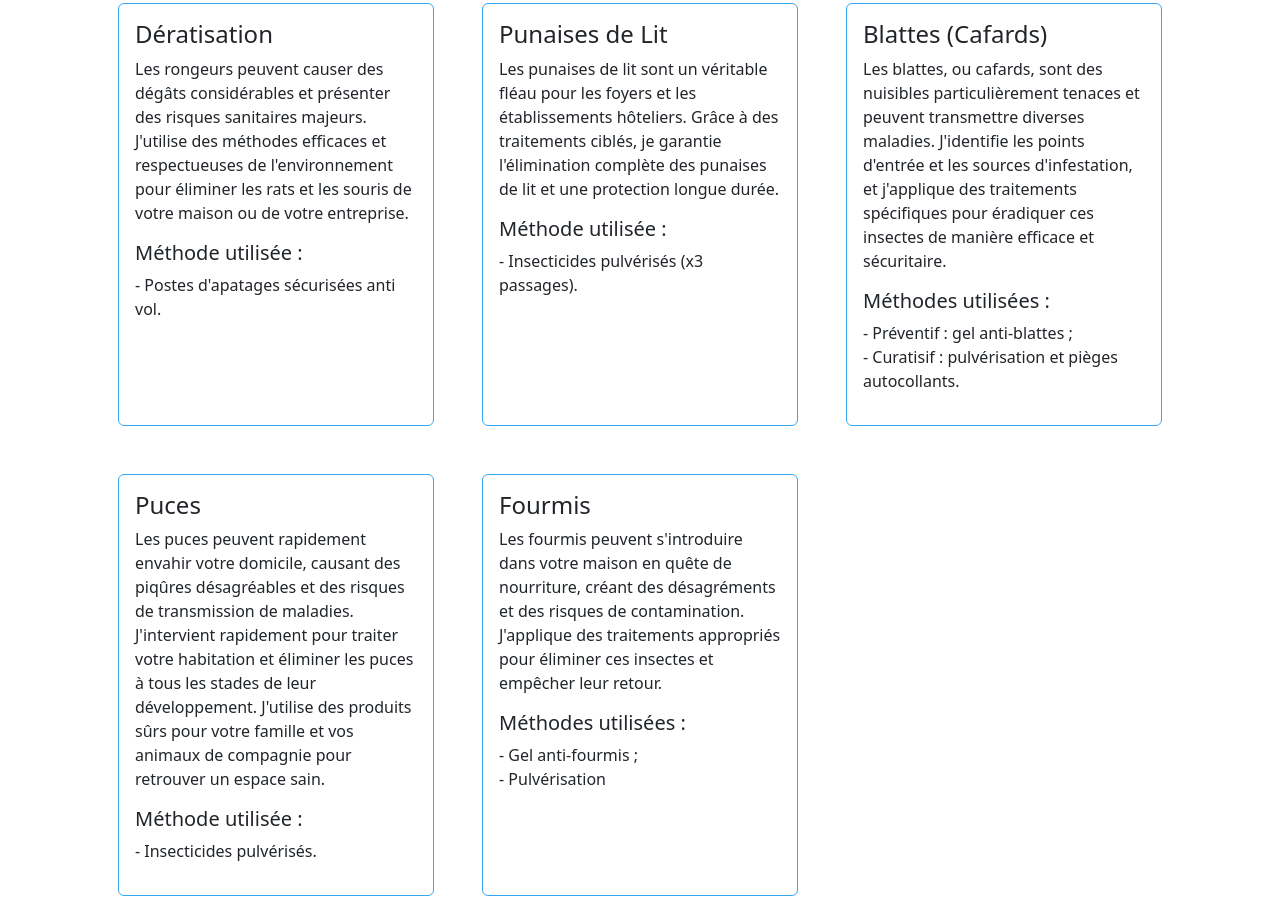
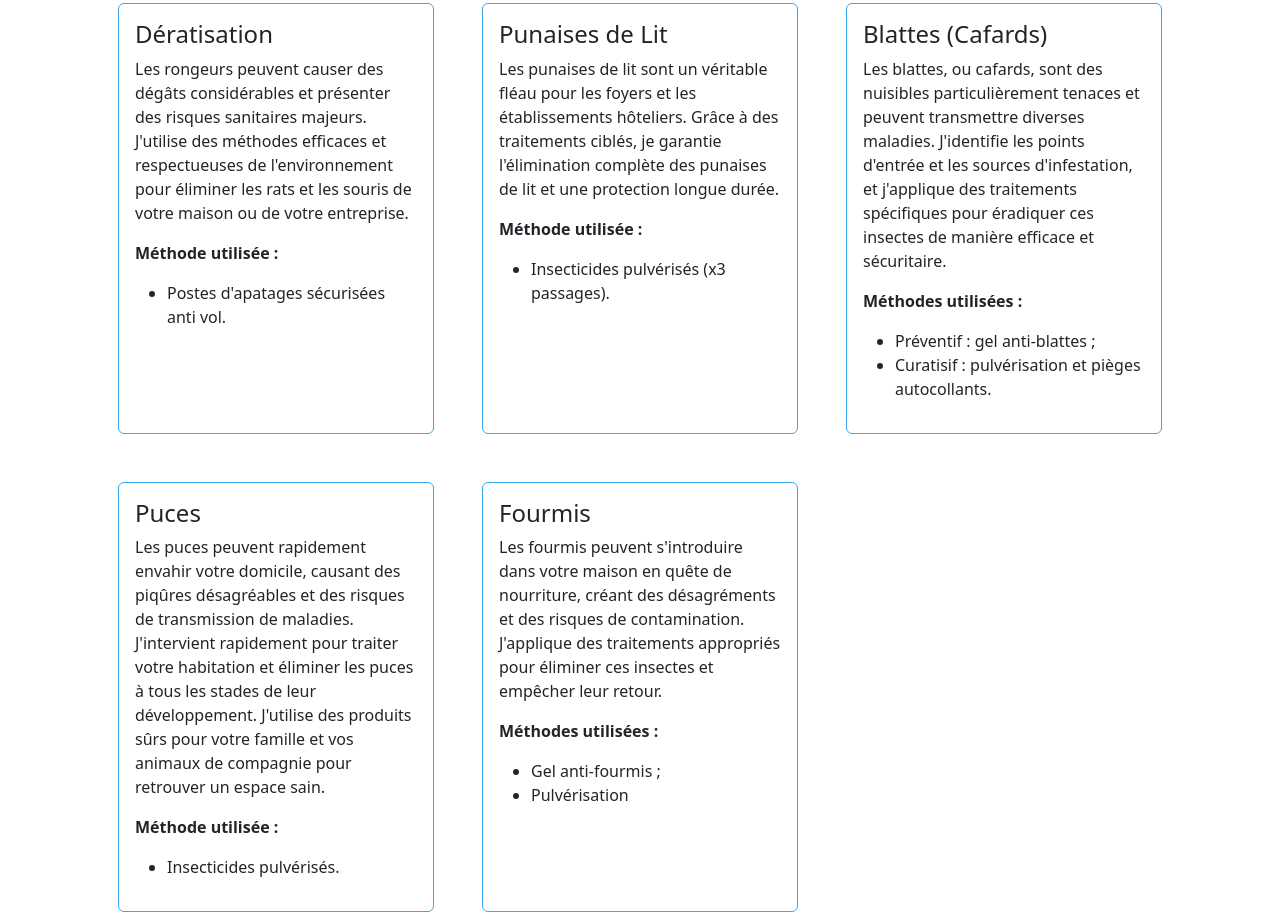
Before and after one commit to NaudCode/AB_Nuisibles_31, a website: page index.html in a window 1280 px wide. Shown: the part 1504-2419 px from the top of the page. Drawn offline with nearby package versions, Linux system fonts and the light colour scheme.

Commit message:
update correctif

```diff
--- a/index.html
+++ b/index.html
@@ -51,8 +51,8 @@
             <!-- Call to Action-->
             <div class="card text-white bg-secondary my-5 py-4">
                 <div class="card-body aligh-self-center text-center">
-                    <p class="text-white">Situé à Toulouse à l'Avenue de Lombez.<br>
-                                            J'intervention dans la région Toulousaine</p></div>
+                    <p class="text-white">Situé à Toulouse - Avenue de Lombez.<br>
+                                            J'intervention dtout autour de Toulouse</p></div>
                     <img src="./img/carte.png" alt="Carte de la région Toulousaine avec un cercle rouge de rayon d'action" />
             </div>
         </section>
@@ -66,10 +66,15 @@
                     <div class="card h-100">
                         <div class="card-body">
                             <h4 class="card-title">Dératisation</h4>
-                            <p class="card-text">Les rongeurs peuvent causer des dégâts considérables et présenter des risques sanitaires majeurs.
+                            <p class="card-text">
+                                Les rongeurs peuvent causer des dégâts considérables et présenter des risques sanitaires majeurs.
                                 J'utilise des méthodes efficaces et respectueuses de l'environnement pour éliminer les rats et les souris de votre maison ou de votre entreprise.
-                            <h5>Méthode utilisée :</h5>
-                            - Postes d'apatages sécurisées anti vol.
+                            </p>
+                            <p>
+                            <b>Méthode utilisée :</b>
+                            <ul>
+                                <li>Postes d'apatages sécurisées anti vol.</li>
+                            </ul>
                             </p>
                         </div>
                     </div>
@@ -78,10 +83,15 @@
                     <div class="card h-100">
                         <div class="card-body">
                             <h4 class="card-title">Punaises de Lit</h4>
-                            <p class="card-text">Les punaises de lit sont un véritable fléau pour les foyers et les établissements hôteliers.
+                            <p class="card-text">
+                                Les punaises de lit sont un véritable fléau pour les foyers et les établissements hôteliers.
                                 Grâce à des traitements ciblés, je garantie l'élimination complète des punaises de lit et une protection longue durée.
-                                <h5>Méthode utilisée :</h5>
-                                - Insecticides pulvérisés (x3 passages).
+                            </p>
+                            <p>
+                                <b>Méthode utilisée :</b>
+                                <ul>
+                                    <li>Insecticides pulvérisés (x3 passages).</li>
+                                </ul>
                             </p>
                         </div>
                     </div>
@@ -90,11 +100,16 @@
                     <div class="card h-100">
                         <div class="card-body">
                             <h4 class="card-title">Blattes (Cafards)</h4>
-                            <p class="card-text">Les blattes, ou cafards, sont des nuisibles particulièrement tenaces et peuvent transmettre diverses maladies.
+                            <p class="card-text">
+                                Les blattes, ou cafards, sont des nuisibles particulièrement tenaces et peuvent transmettre diverses maladies.
                                 J'identifie les points d'entrée et les sources d'infestation, et j'applique des traitements spécifiques pour éradiquer ces insectes de manière efficace et sécuritaire.
-                                <h5>Méthodes utilisées :</h5>
-                                - Préventif : gel anti-blattes ; <br>
-                                - Curatisif : pulvérisation et pièges autocollants.
+                            </p>
+                            <p>
+                                <b>Méthodes utilisées :</b>
+                                <ul>
+                                    <li>Préventif : gel anti-blattes ;</li>
+                                    <li>Curatisif : pulvérisation et pièges autocollants.</li>
+                                </ul>
                             </p>
                         </div>
                     </div>
@@ -104,11 +119,16 @@
                     <div class="card h-100">
                         <div class="card-body">
                             <h4 class="card-title">Puces</h4>
-                            <p class="card-text">Les puces peuvent rapidement envahir votre domicile, causant des piqûres désagréables et des risques de transmission de maladies.
+                            <p class="card-text">
+                                Les puces peuvent rapidement envahir votre domicile, causant des piqûres désagréables et des risques de transmission de maladies.
                                 J'intervient rapidement pour traiter votre habitation et éliminer les puces à tous les stades de leur développement.
                                 J'utilise des produits sûrs pour votre famille et vos animaux de compagnie pour retrouver un espace sain.
-                                <h5>Méthode utilisée :</h5>
-                                - Insecticides pulvérisés.
+                            </p>
+                            <p>
+                                <b>Méthode utilisée :</b>
+                                <ul>
+                                    <li>Insecticides pulvérisés.</li>
+                                </ul>
                             </p>
                         </div>
                     </div>
@@ -118,11 +138,16 @@
                     <div class="card h-100">
                         <div class="card-body">
                             <h4 class="card-title">Fourmis</h4>
-                            <p class="card-text">Les fourmis peuvent s'introduire dans votre maison en quête de nourriture, créant des désagréments et des risques de contamination.
+                            <p class="card-text">
+                                Les fourmis peuvent s'introduire dans votre maison en quête de nourriture, créant des désagréments et des risques de contamination.
                                 J'applique des traitements appropriés pour éliminer ces insectes et empêcher leur retour.
-                                <h5>Méthodes utilisées :</h5>
-                                - Gel anti-fourmis ; <br>
-                                - Pulvérisation
+                            </p>
+                            <p>
+                                <b>Méthodes utilisées :</b>
+                                <ul>
+                                    <li>Gel anti-fourmis ;</li>
+                                    <li>Pulvérisation</li>
+                                </ul>
                             </p>
                         </div>
                     </div>
```
